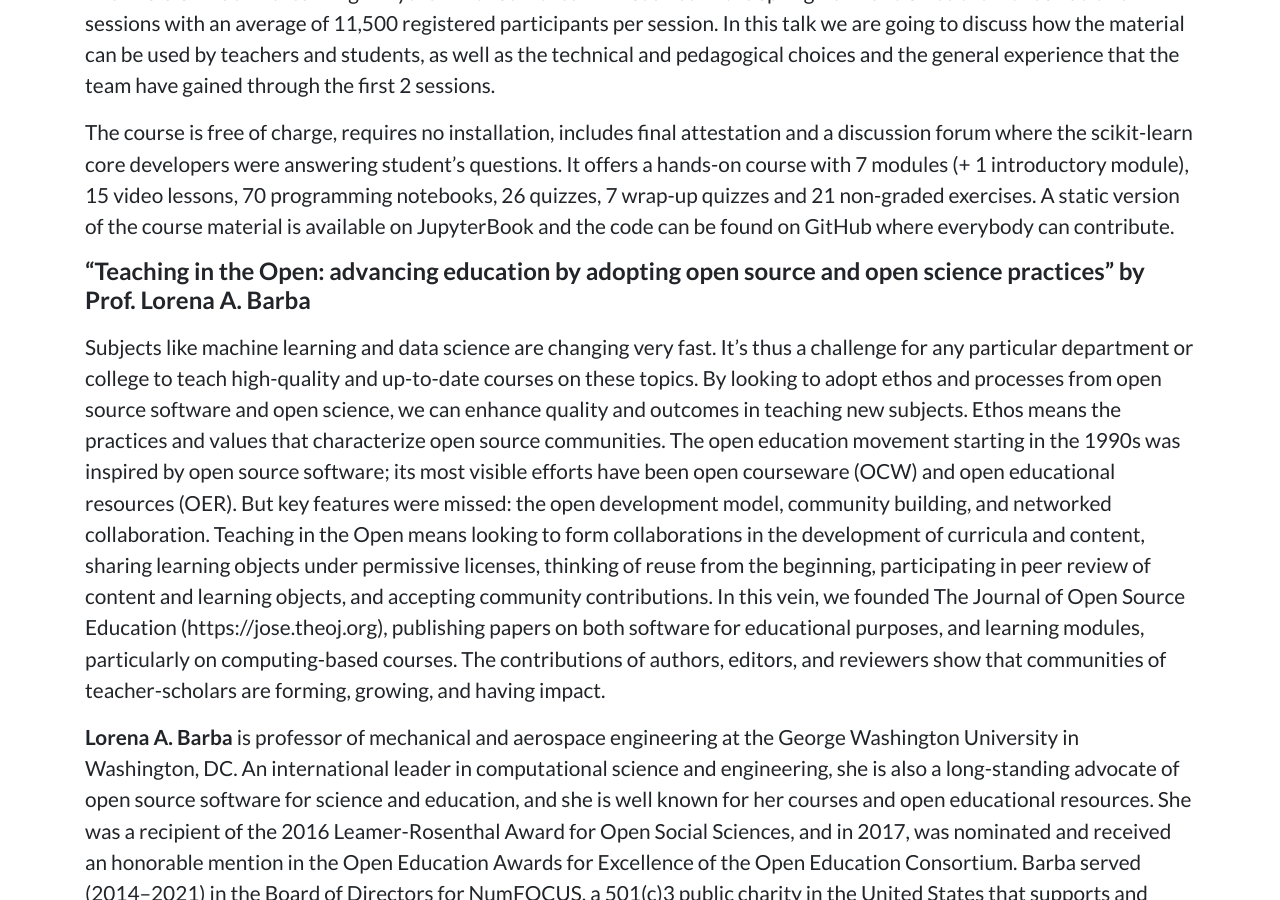
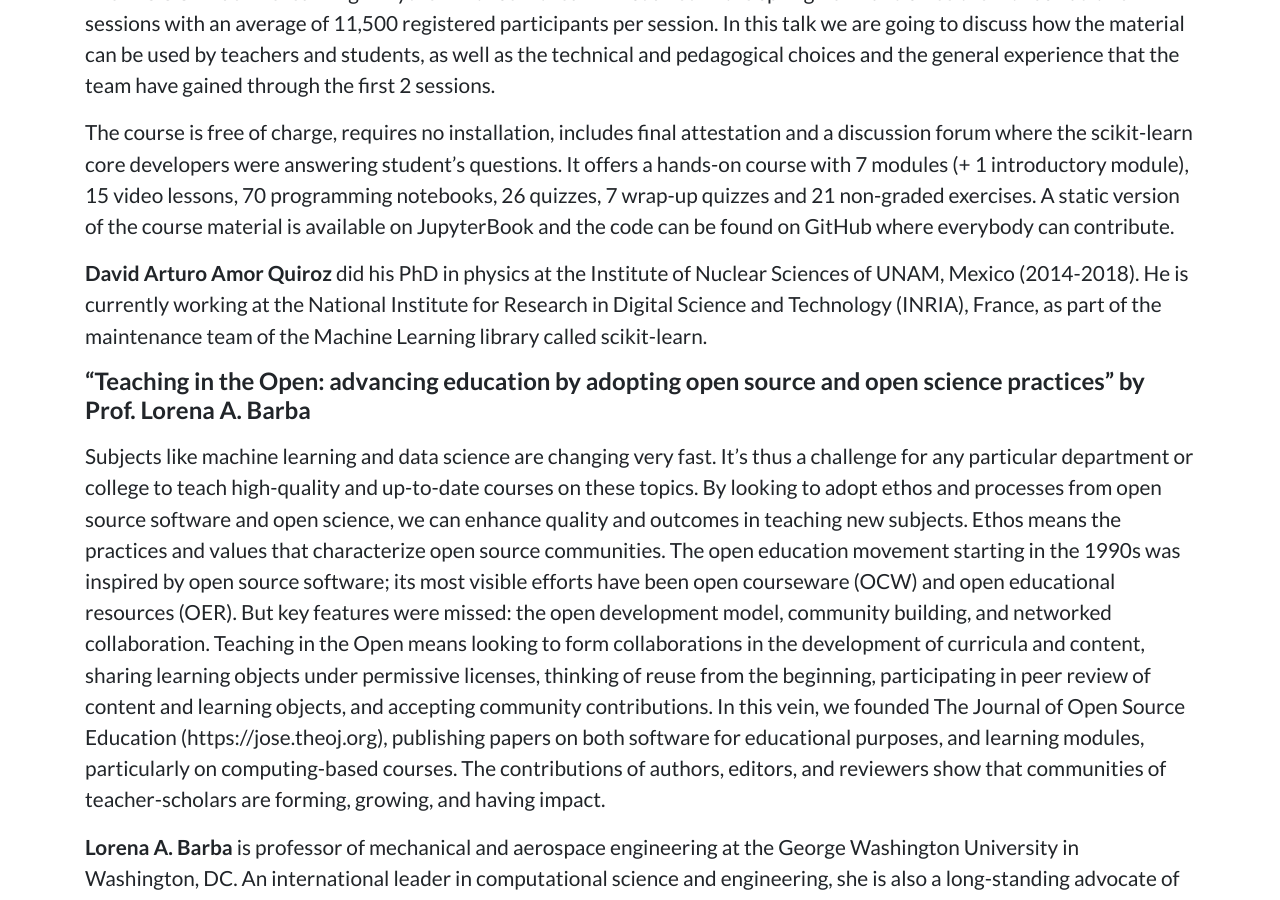
Before and after one commit to teaching-ml/2022, a Jekyll site: the page built from index.md, in a window 1280 px wide and 900 px high, scrolled down 2991 px. Built offline with Jekyll 4.4.1, drawn with Linux system fonts in a browser that asks for light colours.

Commit message:
CV for Arturo

```diff
--- a/index.md
+++ b/index.md
@@ -61,6 +61,10 @@ introductory module), 15 video lessons, 70 programming notebooks, 26 quizzes,
 7 wrap-up quizzes and 21 non-graded exercises. A static version of the course
 material is available on JupyterBook and the code can be found on GitHub where
 everybody can contribute.
+
+**David Arturo Amor Quiroz** did his PhD in physics at the Institute of Nuclear Sciences of UNAM, Mexico (2014-2018).
+He is currently working at the National Institute for Research in Digital Science and Technology (INRIA), France,
+as part of the maintenance team of the Machine Learning library called scikit-learn.
 
 #### "Teaching in the Open: advancing education by adopting open source and open science practices” by Prof. Lorena A. Barba
 
```
